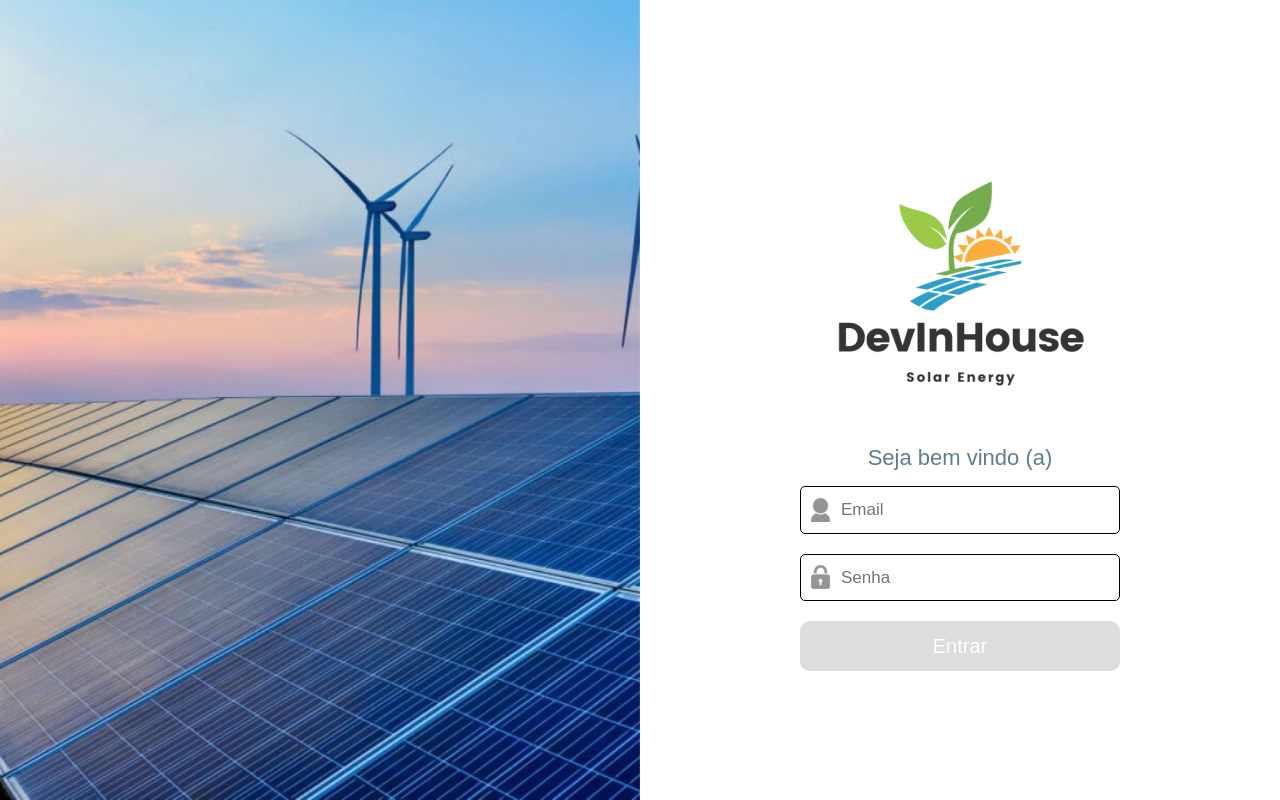
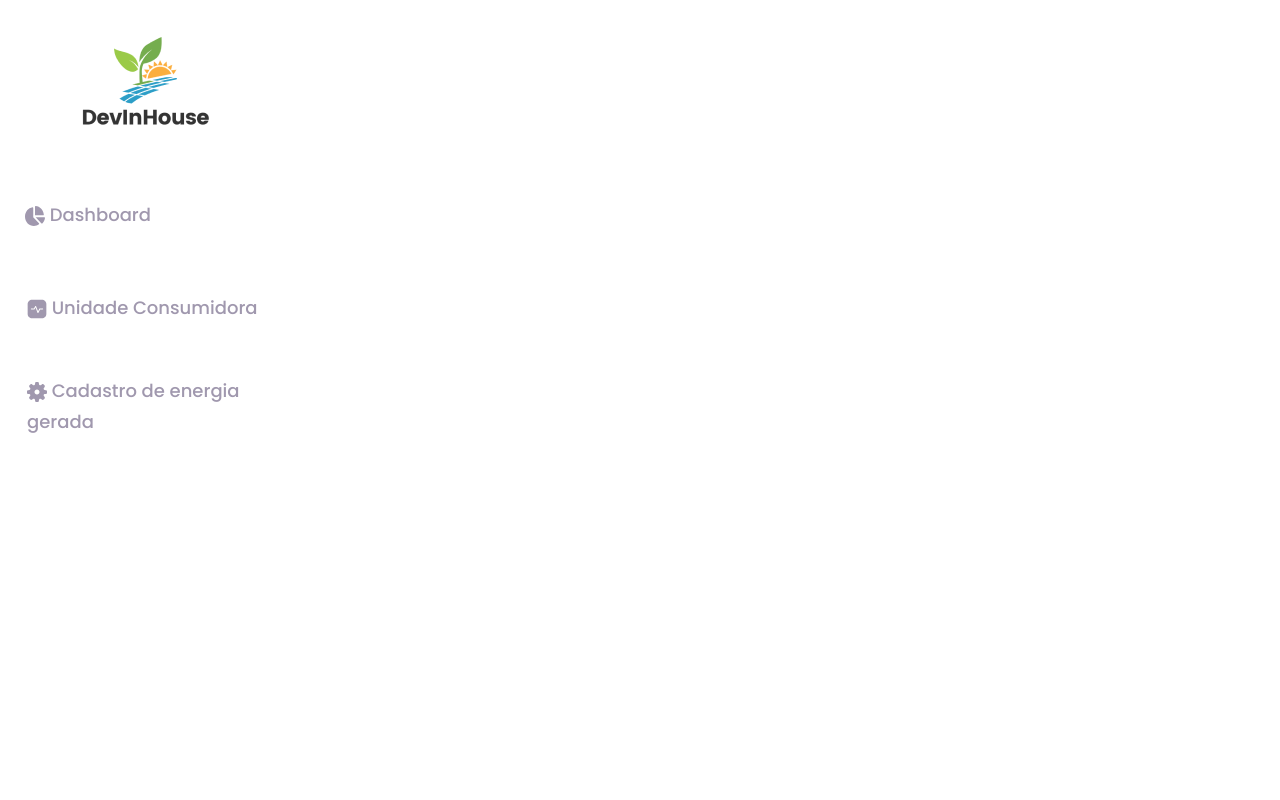
Before and after one commit to camilacassimiro90/Solar-Energy, an Angular app: page / in a window 1280 px wide. Built offline with nearby package versions, Linux system fonts and the light colour scheme.

Commit message:
fix: altura do menu

```diff
--- a/src/app/app.component.html
+++ b/src/app/app.component.html
@@ -1,4 +1,4 @@
 <!-- <router-outlet></router-outlet> -->
-<app-login></app-login>
+<!-- <app-login></app-login> -->
 <!--<app-cadastro-unid></app-cadastro-unid>-->
-<!--<app-menu-lateral></app-menu-lateral>-->
+<app-menu-lateral></app-menu-lateral>
--- a/src/app/core/pages/menu-lateral/menu-lateral.component.css
+++ b/src/app/core/pages/menu-lateral/menu-lateral.component.css
@@ -1,7 +1,6 @@
 @import url('https://fonts.googleapis.com/css2?family=Poppins:wght@400;500&display=swap');
 
 .sidebar {
-  height: 100vh;
   background-color: #FFFFFF;
 }
 
```
